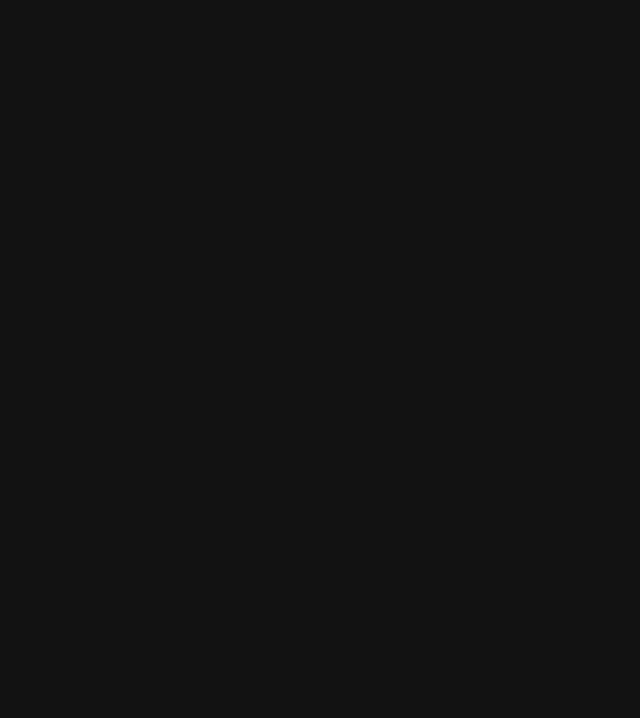
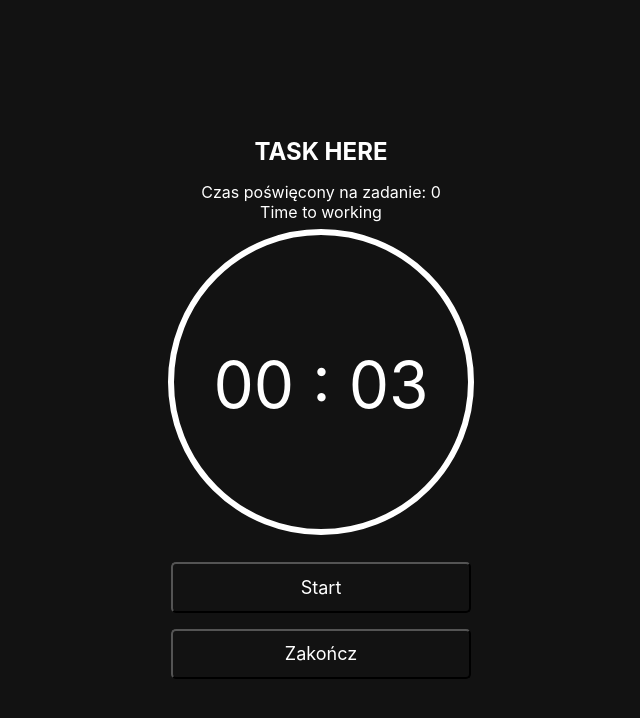
Before and after one commit to Nico2d/TimeLord, a React (Create React App) app: page /timer in a window 1280 px wide. Shown: the top 718 px of the page, without its empty margins (319-959 px from the left). Built offline with nearby package versions, Linux system fonts and the light colour scheme.

Commit message:
feat: timer

```diff
--- a/src/App.tsx
+++ b/src/App.tsx
@@ -3,6 +3,7 @@ import { BrowserRouter as Router, Route, Switch } from "react-router-dom";
 import styled, { createGlobalStyle } from "styled-components";
 import { Dashboard } from "./Pages/Dashboard";
 import { LandingPage } from "./Pages/LandingPage";
+import { Timer } from "./Pages/Timer";
 
 const GlobalStyle = createGlobalStyle`
     *{
@@ -50,6 +51,7 @@ function App() {
           <Route exact path="/">
             <LandingPage />
           </Route>
+
           <Route path="/dashboard">
             <Dashboard />
           </Route>
@@ -58,6 +60,10 @@ function App() {
           </Route>
           <Route path="/settings">
             <Dashboard />
+          </Route>
+
+          <Route path="/timer">
+            <Timer />
           </Route>
         </Switch>
       </Router>
@@ -68,6 +74,5 @@ function App() {
 export default App;
 
 const Container = styled.div`
-  width: 100vw;
   text-align: center;
 `;
--- a/src/Components/Categories/Categories.tsx
+++ b/src/Components/Categories/Categories.tsx
@@ -29,7 +29,7 @@ export const Categories = () => {
 };
 
 const Scroll = styled.div`
-  overflow-x: scroll;
+  overflow-x: auto;
   width: 100%;
   display: flex;
   height: 50px;
--- a/src/Components/Main/Main.tsx
+++ b/src/Components/Main/Main.tsx
@@ -31,6 +31,7 @@ export const Main: React.FC<MainProps> = ({ projectsList, addToList }) => {
 
         <Route path="/settings">Tutaj są ustawienia</Route>
         <Route path="/statistics">Tutaj są Statystyki</Route>
+        {/* <Route path="/timer">Tutaj są Statystyki</Route> */}
       </Switch>
     </Container>
   );
--- a/src/Components/Projects/Project.tsx
+++ b/src/Components/Projects/Project.tsx
@@ -54,6 +54,6 @@ export const Project: React.FC<ProjectProps> = ({ projectID }) => {
 };
 
 const Container = styled.div`
-  height: 100vh;
   width: 100%;
+  margin-bottom: auto;
 `;
--- a/src/Components/Projects/ProjectManagment/ProjectItem.tsx
+++ b/src/Components/Projects/ProjectManagment/ProjectItem.tsx
@@ -1,3 +1,4 @@
+import { MdDelete } from "react-icons/md";
 import styled from "styled-components";
 import { ProjectType } from "../../../Types/Project.type";
 
@@ -9,22 +10,38 @@ export const ProjectItem: React.FC<ProjectItemProps> = ({ projectItem }) => {
   return (
     <Container>
       <p>{projectItem.name}</p>
+
+      <IconWrapper>
+        <MdDelete />
+      </IconWrapper>
     </Container>
   );
 };
 
 const Container = styled.li`
-  position: relative;
   display: inline-flex;
   height: 50px;
-  width: 100%;
   border-radius: 8px;
   background: #202020;
   color: white;
   align-items: center;
   margin-bottom: 0.5rem;
+  user-select: none;
+  padding: 0 1rem;
+`;
+
+const IconWrapper = styled.div`
+  display: flex;
+  align-items: center;
+  justify-content: center;
+  width: 30px;
+  height: 30px;
+  border-radius: 8px;
   cursor: pointer;
-  overflow: hidden;
-  user-select: none;
-  /* padding: 0 1rem; */
+  border: 1px solid transparent;
+  margin-left: auto;
+
+  :hover {
+    background: red;
+  }
 `;
--- a/src/Components/Projects/ProjectManagment/ProjectManagementForm.tsx
+++ b/src/Components/Projects/ProjectManagment/ProjectManagementForm.tsx
@@ -1,3 +1,4 @@
+import styled from "styled-components";
 import { ProjectType } from "../../../Types/Project.type";
 import { ProjectItem } from "./ProjectItem";
 
@@ -8,13 +9,19 @@ export const ProjectManagementForm: React.FC<ProjectManagementFormProps> = ({
   projectList,
 }) => {
   return (
-    <div>
-      Zarządzaj projektami
-      <ul>
+    <>
+      Zarządzaj projektami (usuwanie, modyfikacja (zmiana nazwy, icony))
+      <StyleListContainer>
         {projectList.map((projectItem) => (
           <ProjectItem key={projectItem.id} projectItem={projectItem} />
         ))}
-      </ul>
-    </div>
+      </StyleListContainer>
+    </>
   );
 };
+
+const StyleListContainer = styled.ul`
+  display: flex;
+  flex-flow: column;
+  width: 100%;
+`;
--- a/src/Components/Shared/StyledComponents/Sidebar.tsx
+++ b/src/Components/Shared/StyledComponents/Sidebar.tsx
@@ -20,10 +20,13 @@ export const Sidebar: React.FC<SidebarProps> = ({
 };
 
 const ContentWrapper = styled.div`
-  overflow-y: scroll;
+  overflow-y: auto;
   padding: 0 1rem;
   background: #202020;
   height: 100%;
+  display: flex;
+  flex-flow: column;
+  scrollbar-width: thin;
 
   ::-webkit-scrollbar {
     height: 4px;
--- a/src/Components/Tasks/Task.tsx
+++ b/src/Components/Tasks/Task.tsx
@@ -4,9 +4,11 @@ import {
   MdCheckBoxOutlineBlank,
   MdPlayCircleOutline,
 } from "react-icons/md";
+import { Link, useRouteMatch } from "react-router-dom";
 import styled from "styled-components";
 import { API_URL } from "../../constants";
 import { TaskType } from "../../Types/Task.type";
+import { useHistory } from "react-router-dom";
 
 type TaskProps = {
   task: TaskType;
@@ -14,6 +16,11 @@ type TaskProps = {
 };
 
 export const Task: React.FC<TaskProps> = ({ task, handleComplete }) => {
+  let { path, url } = useRouteMatch();
+
+  console.log("path:", path);
+  console.log("url: ", url);
+
   const clickHandler = () => {
     const body = { isCompleted: !task.isCompleted };
 
@@ -39,24 +46,37 @@ export const Task: React.FC<TaskProps> = ({ task, handleComplete }) => {
     handleComplete(task);
   };
 
+  let history = useHistory();
+
+  function handleClick() {
+    history.push(`${url}/timer`);
+  }
+
   return (
-    <Container onClick={clickHandler} isCompleted={task.isCompleted}>
-      <CheckboxWrapper>
+    <Container isCompleted={task.isCompleted}>
+      <CheckboxWrapper onClick={clickHandler}>
         {task.isCompleted ? <MdCheckBox /> : <MdCheckBoxOutlineBlank />}
       </CheckboxWrapper>
-      <p>{task.name}</p>
-      <PlayWrapper>
+      <TextWrapper>{task.name}</TextWrapper>
+      <PlayWrapper onClick={handleClick}>
         <MdPlayCircleOutline />
       </PlayWrapper>
     </Container>
   );
 };
 
+const TextWrapper = styled.p`
+  text-align: left;
+  margin: auto 0;
+  font-size: 14px;
+`;
+
 const CheckboxWrapper = styled.div`
   padding: 0 1rem;
   font-size: 24px;
   display: flex;
   z-index: 1;
+  cursor: pointer;
 
   > * {
     margin: auto;
@@ -66,6 +86,7 @@ const CheckboxWrapper = styled.div`
 const PlayWrapper = styled(CheckboxWrapper)`
   color: #202020;
   margin-left: auto;
+  cursor: pointer;
 `;
 
 const Container = styled.div<{ isCompleted: boolean }>`
@@ -79,7 +100,6 @@ const Container = styled.div<{ isCompleted: boolean }>`
   text-decoration: ${(props) => (props.isCompleted ? "line-through" : "auto")};
   align-items: center;
   margin-bottom: 0.5rem;
-  cursor: pointer;
   overflow: hidden;
   user-select: none;
 
--- /dev/null
+++ b/src/Components/Timer/Countdown.tsx
@@ -0,0 +1,95 @@
+import { useEffect, useState } from "react";
+import styled from "styled-components";
+import { TimerModes } from "../../Types/TimerModes.type";
+import { getDualDigital } from "../../Utils/getDualDigital";
+
+type TimerProps = {
+  countdown: number;
+  isRunning: TimerModes;
+  getElapsedTime: (v: number) => void;
+  restart?: () => void;
+};
+
+export const Countdown: React.FC<TimerProps> = ({
+  countdown,
+  isRunning,
+  getElapsedTime,
+}) => {
+  const [time, setTime] = useState(countdown);
+  const RADIUS = 150;
+  const PERCENT = (time / countdown) * 100;
+  const radiusOffset = RADIUS + 10;
+  const circumference = RADIUS * 2 * Math.PI;
+  const offset = circumference - (PERCENT / 100) * circumference;
+
+  const minutes = getDualDigital(Math.floor(time / 60));
+  const seconds = getDualDigital(time % 60);
+
+  useEffect(() => {
+    const CountdownTimeHandler = () => {
+      setTime((time) => {
+        if (time === 0) {
+          getElapsedTime(countdown - time);
+        }
+
+        if (time > 0) return --time;
+        return countdown;
+      });
+    };
+
+    const interval = setInterval(CountdownTimeHandler, 1000);
+
+    if (isRunning !== TimerModes.running) {
+      clearInterval(interval);
+    }
+
+    return () => clearInterval(interval);
+  }, [countdown, getElapsedTime, isRunning]);
+
+  useEffect(() => {
+    setTime(countdown);
+  }, [countdown]);
+
+  if (isRunning === TimerModes.finished) {
+    getElapsedTime(countdown - time);
+  }
+
+  return (
+    <CountdownWrapper>
+      <svg width={radiusOffset * 2} height={radiusOffset * 2}>
+        <StyledCircle
+          fill="transparent"
+          r={RADIUS}
+          cx={radiusOffset}
+          cy={radiusOffset}
+          strokeDasharray={`${circumference} ${circumference}`}
+          strokeDashoffset={offset}
+        />
+      </svg>
+      <Display>{`${minutes} : ${seconds}`}</Display>
+    </CountdownWrapper>
+  );
+};
+
+const StyledCircle = styled.circle`
+  transition: 0.35s stroke-dashoffset;
+  transform: rotate(-90deg);
+  transform-origin: 50% 50%;
+  stroke-width: 6;
+  stroke: white;
+  stroke-linecap: round;
+`;
+
+const CountdownWrapper = styled.div`
+  position: relative;
+`;
+
+const Display = styled.div`
+  font-size: 4rem;
+  position: absolute;
+  top: 50%;
+  width: 100%;
+  left: 50%;
+  transform: translate(-50%, -50%);
+  color: white;
+`;
--- /dev/null
+++ b/src/Pages/Timer.tsx
@@ -0,0 +1,76 @@
+import React, { useState } from "react";
+import styled from "styled-components";
+import { Countdown } from "../Components/Timer/Countdown";
+import { TimerModes } from "../Types/TimerModes.type";
+
+enum RunningType {
+  working = 3,
+  break = 5,
+  longBreak = 15,
+}
+
+export const Timer: React.FC = () => {
+  const [runningMode, setRunningMode] = useState<TimerModes>(TimerModes.stop);
+  const [totalTaskTime, setTotalTaskTime] = useState<number>(0);
+  const [runningType, setRunningType] = useState<RunningType>(
+    RunningType.working
+  );
+
+  const playButton = () => {
+    setRunningMode((runningMode) =>
+      runningMode === TimerModes.running ? TimerModes.stop : TimerModes.running
+    );
+  };
+
+  const endButtonHandler = () => {
+    setRunningMode(TimerModes.finished);
+  };
+
+  const finishedHandler = (elapsedTime: number) => {
+    if (runningType === RunningType.working)
+      setTotalTaskTime(totalTaskTime + elapsedTime);
+
+    setRunningType(
+      runningType === RunningType.working
+        ? RunningType.break
+        : RunningType.working
+    );
+    setRunningMode(TimerModes.stop);
+  };
+
+  return (
+    <Container>
+      <h1>TASK HERE</h1>
+      <div>Czas poświęcony na zadanie: {totalTaskTime}</div>
+      <div> Time to {RunningType[runningType]} </div>
+
+      <Countdown
+        countdown={runningType}
+        isRunning={runningMode}
+        getElapsedTime={finishedHandler}
+      />
+      <StyledButton onClick={playButton}>
+        {runningMode === TimerModes.running ? "Pause" : "Start"}
+      </StyledButton>
+      <StyledButton onClick={endButtonHandler}>Zakończ</StyledButton>
+    </Container>
+  );
+};
+
+const Container = styled.div`
+  display: flex;
+  flex-flow: column;
+  width: 100vw;
+  height: 100vh;
+  align-items: center;
+  justify-content: center;
+  color: white;
+`;
+
+const StyledButton = styled.button`
+  margin-top: 1rem;
+  padding: 0.8rem 1.5rem;
+  border-radius: 5px;
+  width: 300px;
+  font-size: 18px;
+`;
--- /dev/null
+++ b/src/Types/TimerModes.type.ts
@@ -0,0 +1,5 @@
+export enum TimerModes {
+  running,
+  stop,
+  finished,
+}
--- /dev/null
+++ b/src/Utils/getDualDigital.ts
@@ -0,0 +1,4 @@
+export const getDualDigital = (number: number) => {
+  if (number < 10) return `0${number}`;
+  else return number;
+};
```
